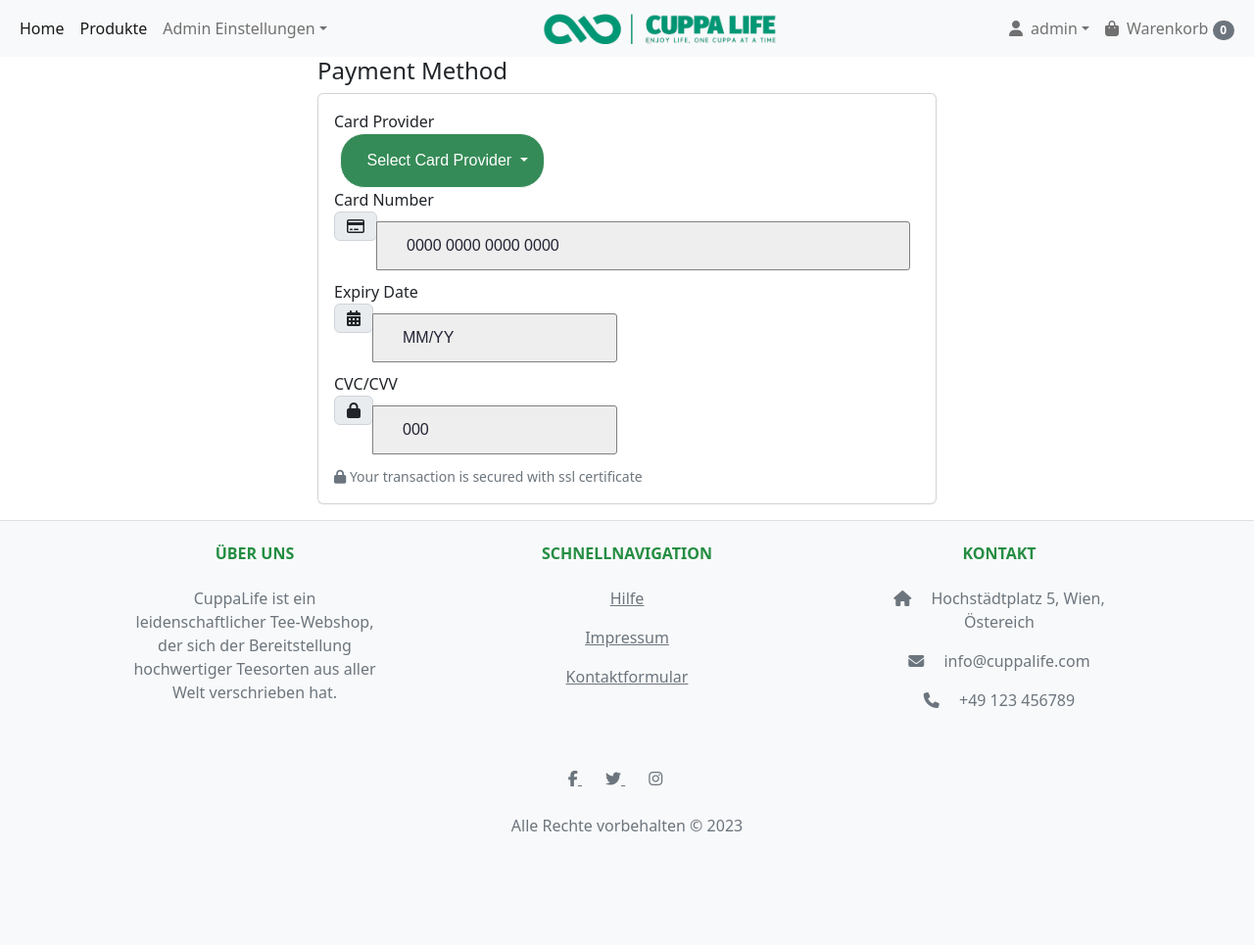
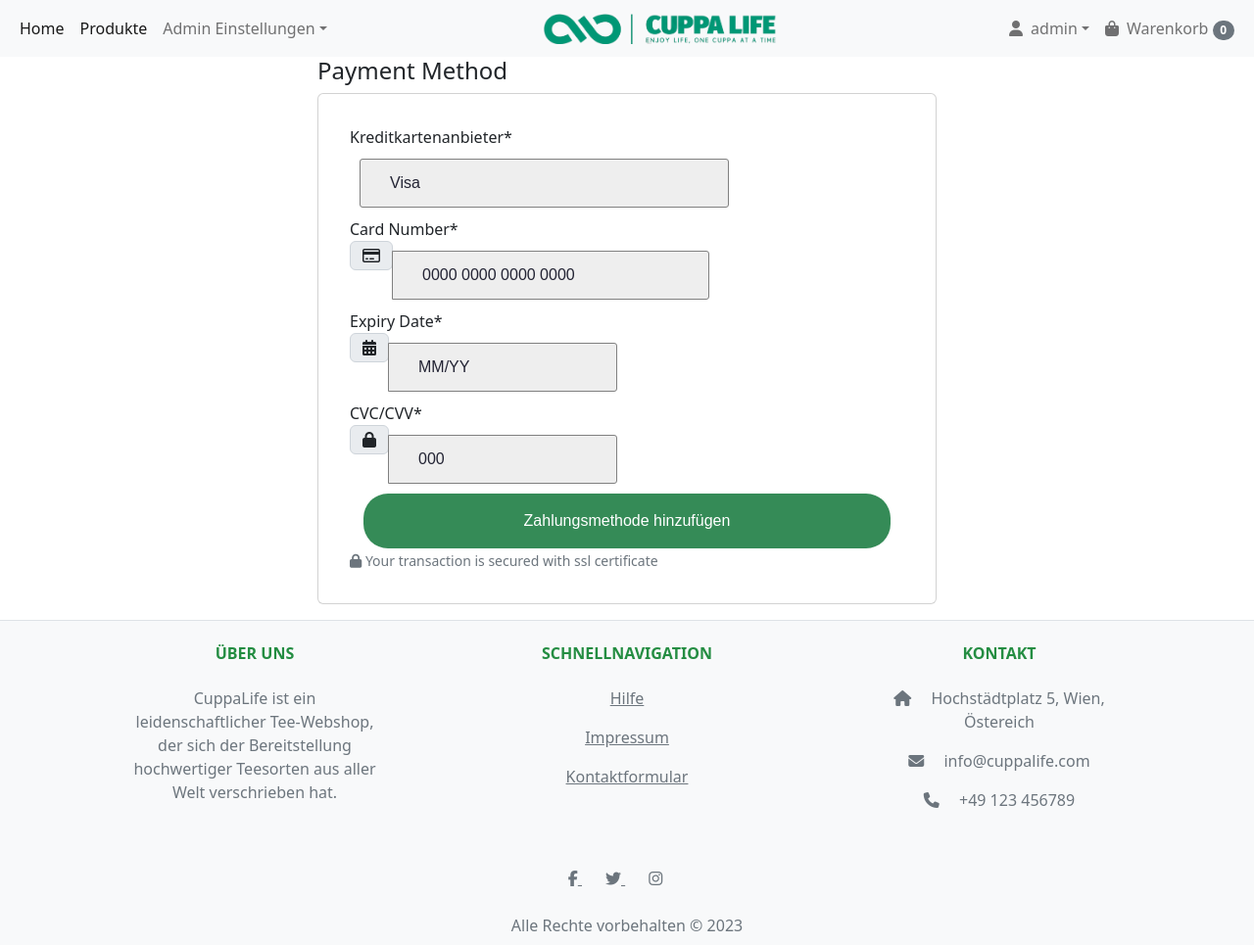
Before and after one commit to Marcx0204/CuppaLife, a PHP site: page /payment.php in a window 1280 px wide. Shown: the whole page at 98% size. Before the commit the page ends 849 px from the top, so only its background shows below. Run offline with PHP 8.4, Linux system fonts and the light colour scheme; the visitor is signed in with stand-in values (Sample User, id 1); data that the repository does not hold is empty; some libraries are stand-ins or nearby versions.

Commit message:
cookie and payment

```diff
--- a/Frontend/sites/head.php
+++ b/Frontend/sites/head.php
@@ -1,10 +1,8 @@
 <?php
 session_start();
 
-// Überprüfen, ob der Benutzer bereits eingeloggt ist
-if (!isset($_SESSION['loggedin']) || $_SESSION['loggedin'] !== true) {
-    include_once '../../Backend/logic/login-user.php';
-}
+//Überprüfen, ob der Benutzer bereits eingeloggt ist
+
 ?>
 <!-- CSS only -->
 <link href="https://cdn.jsdelivr.net/npm/bootstrap@5.2.2/dist/css/bootstrap.min.css" rel="stylesheet" integrity="sha384-Zenh87qX5JnK2Jl0vWa8Ck2rdkQ2Bzep5IDxbcnCeuOxjzrPF/et3URy9Bv1WTRi" crossorigin="anonymous">
@@ -21,6 +19,7 @@ if (!isset($_SESSION['loggedin']) || $_SESSION['loggedin'] !== true) {
 
 
 
+
 <meta charset="UTF-8">
 <meta name="viewport" content="width=device-width, initial-scale=1.0">
 <meta name="author" content="Mouhammed Laktaui, Marc Simoneit">
--- a/Frontend/sites/navbar.php
+++ b/Frontend/sites/navbar.php
@@ -1,3 +1,11 @@
+<?php
+if (!isset($_SESSION['loggedin']) || $_SESSION['loggedin'] !== true) {
+   include_once '../../Backend/logic/login-user.php';
+}
+//Überprüfen, ob der Benutzer bereits eingeloggt ist
+
+?>
+
 <nav class="navbar navbar-expand-lg navbar-light bg-light">
     <div class="container-fluid">
         <button class="navbar-toggler" type="button" data-bs-toggle="collapse" data-bs-target="#navbarNav"
--- a/Frontend/sites/payment.php
+++ b/Frontend/sites/payment.php
@@ -1,97 +1,150 @@
 <!DOCTYPE html>
 <html lang="de-AT">
+
 <head>
     <title>Help</title>
+    <?php include 'head.php'; ?>
+</head>
 
-    <?php
-    include 'head.php';
-    ?>
-</head>
 <body>
     <header>
-    <?php
-    include 'navbar.php';
-    ?>
+        <?php include 'navbar.php'; ?>
     </header>
+
     <main>
     <div class="row g-3">
         <div class="col-md-6 mx-auto">
             <h4>Payment Method</h4>
             <div class="card">
                 <div class="card-body">
-                    <div class="form-group">
-                        <label for="cardProvider" class="font-weight-normal card-text">Card Provider</label>
+                    <div class="card-body">
+                        <div id="error" style="display:none; background: #c05353;color: #fff;padding: 10px;border-radius: 7px;margin-bottom: 10px;"></div>
+                        <form id="add-payment-form">
                             <div class="input-group">
-                            <div class="dropdown">
-                                <button class="btn btn-light btn-block dropdown-toggle" type="button"
-                                        id="cardProviderDropdown" data-bs-toggle="dropdown" aria-haspopup="true"
-                                        aria-expanded="false">
-                                    Select Card Provider
-                                </button>
-                                <div class="dropdown-menu" aria-labelledby="cardProviderDropdown">
-                                    <a class="dropdown-item card-option" href="#" data-card="Visa">
-                                        <span class="card-icon visa"></span>
-                                        Visa
-                                    </a>
-                                    <a class="dropdown-item card-option" href="#" data-card="Mastercard">
-                                        <span class="card-icon mastercard"></span>
-                                        Mastercard
-                                    </a>
-                                    <a class="dropdown-item card-option" href="#" data-card="American Express">
-                                        <span class="card-icon amex"></span>
-                                        American Express
-                                    </a>
-                                    <a class="dropdown-item card-option" href="#" data-card="Discover">
-                                        <span class="card-icon discover"></span>
-                                        Discover
-                                    </a>
+                                <div class="form-group col-md-8">
+                                    <label for="cardProvider">Kreditkartenanbieter*</label>
+                                    <select class="form-control" name="cardProvider" id="cardProvider" required>
+                                        <option value="Visa">Visa</option>
+                                        <option value="Mastercard">Mastercard</option>
+                                        <option value="American Express">American Express</option>
+                                        <option value="Discover">Discover</option>
+                                    </select>
                                 </div>
                             </div>
-                        </div>
-                    </div>
-                    <div class="form-group">
-                        <label for="cardNumber" class="font-weight-normal card-text">Card Number</label>
+                            <div class="form-group col-md-8">
+                                <label for="cardNumber" class="font-weight-normal card-text">Card Number*</label>
                                 <div class="input-group">
                                     <div class="input-group-prepend">
                                         <span class="input-group-text"><i class="fa fa-credit-card"></i></span>
                                     </div>
-                            <input type="text" class="form-control" id="cardNumber"
-                                   placeholder="0000 0000 0000 0000">
+                                    <input type="text" class="form-control" id="cardNumber" placeholder="0000 0000 0000 0000" required maxlength="16">
                                 </div>
                             </div>
                             <div class="form-row">
                                 <div class="form-group col-md-6">
-                            <label for="expiryDate" class="font-weight-normal card-text">Expiry
-                                Date</label>
+                                    <label for="expiryDate" class="font-weight-normal card-text">Expiry Date*</label>
                                     <div class="input-group">
                                         <div class="input-group-prepend">
                                             <span class="input-group-text"><i class="fa fa-calendar"></i></span>
                                         </div>
-                                <input type="text" class="form-control" id="expiryDate"
-                                       placeholder="MM/YY">
+                                        <input type="text" class="form-control" id="expiryDate" placeholder="MM/YY" required maxlength="5">
                                     </div>
                                 </div>
                                 <div class="form-group col-md-6">
-                            <label for="cvv" class="font-weight-normal card-text">CVC/CVV</label>
+                                    <label for="cvv" class="font-weight-normal card-text">CVC/CVV*</label>
                                     <div class="input-group">
                                         <div class="input-group-prepend">
                                             <span class="input-group-text"><i class="fa fa-lock"></i></span>
                                         </div>
-                                <input type="text" class="form-control" id="cvv" placeholder="000">
+                                        <input type="text" class="form-control" id="cvv" placeholder="000" required maxlength="3">
                                     </div>
                                 </div>
                             </div>
-                    <small class="text-muted certificate-text"><i class="fa fa-lock"></i> Your
-                        transaction is secured with ssl certificate</small>
+                            <div class="form-group text-center">
+                                <button type="submit" class="btn btn-block">Zahlungsmethode hinzufügen</button>
+                            </div>
+                            <small class="text-muted certificate-text"><i class="fa fa-lock"></i> Your transaction is secured with ssl certificate</small>
+                        </form>
+                    </div>
                 </div>
             </div>
         </div>
     </div>
 </main>
+
+
+    <script>
+ function formatCardNumber(input) {
+        // Entferne alle Leerzeichen aus der Eingabe
+        var value = input.value.replace(/\s/g, '');
+
+        // Füge Leerzeichen nach jedem vierten Zeichen ein
+        var formattedValue = value.replace(/(\d{4})/g, '$1 ').trim();
+
+        // Aktualisiere die Eingabe mit dem formatierten Wert
+        input.value = formattedValue;
+    }
+
+    function formatExpiryDate(input) {
+        // Entferne alle Zeichen außer Ziffern aus der Eingabe
+        var value = input.value.replace(/[^\d]/g, '');
+
+        // Füge den "/" nach den ersten zwei Zeichen ein
+        var formattedValue = value.replace(/(\d{2})(\d{0,2})/, '$1/$2').trim();
+
+        // Aktualisiere die Eingabe mit dem formatierten Wert
+        input.value = formattedValue;
+    }
+
+
+        $(document).ready(function() {
+            $('#add-payment-form').submit(function(e) {
+                e.preventDefault(); // Verhindert das Standardformular-Verhalten
+
+                // Daten aus dem Formular sammeln
+                var cardProvider = $('#cardProvider').val();
+                var cardNumber = $('#cardNumber').val();
+                var expiryDate = $('#expiryDate').val();
+                var cvv = $('#cvv').val();
+
+                var username = '<?php echo $_SESSION["username"]; ?>';
+
+                // AJAX-Anfrage senden
+                $.ajax({
+                    type: 'POST',
+                    url: "../../Backend/logic/add-payment.php", // Passe den Pfad zum Zahlungsverarbeitungsskript an
+                    data: {
+                        cardProvider: cardProvider,
+                        cardNumber: cardNumber,
+                        expiryDate: expiryDate,
+                        cvv: cvv,
+                        username: username
+                    },
+                    success: function(response) {
+                        // Erfolgreiche Antwort verarbeiten
+                        console.log(response); // Hier können Sie die Serverantwort überprüfen
+                        // Fügen Sie hier den Code hinzu, um auf den erfolgreichen Abschluss zu reagieren
+                        $('#add-payment-form')[0].reset(); // Formularfelder zurücksetzen
+                        $('#error').hide(); // Fehlermeldung ausblenden
+                        $('#success-message').text('Zahlungsmethode hinzugefügt.'); // Erfolgsmeldung anzeigen
+                        $('#success-message').show(); // Erfolgsmeldung einblenden
+                    },
+                    error: function(xhr, status, error) {
+                        // Fehlerhafte Antwort verarbeiten
+                        console.error(error); // Hier können Sie den Fehler überprüfen
+                        // Fügen Sie hier den Code hinzu, um auf den Fehler zu reagieren
+                        $('#success-message').hide(); // Erfolgsmeldung ausblenden
+                        $('#error').text('Fehler: ' + error); // Fehlermeldung anzeigen
+                        $('#error').show(); // Fehlermeldung einblenden
+                    }
+                });
+            });
+        });
+    </script>
+
     <footer>
-    <?php
-    include 'footer.php';
-    ?>
+        <?php include 'footer.php'; ?>
     </footer>
 </body>
+
 </html>
```
Also changed, not shown: Backend/logic/add-payment.php (added, +31 -0 lines), Backend/logic/login-user.php (+31 -3 lines), Backend/logic/login.php (+19 -8 lines), Frontend/sites/login.php (+5 -4 lines). Lines whose indentation alone changed are shown as unchanged.
